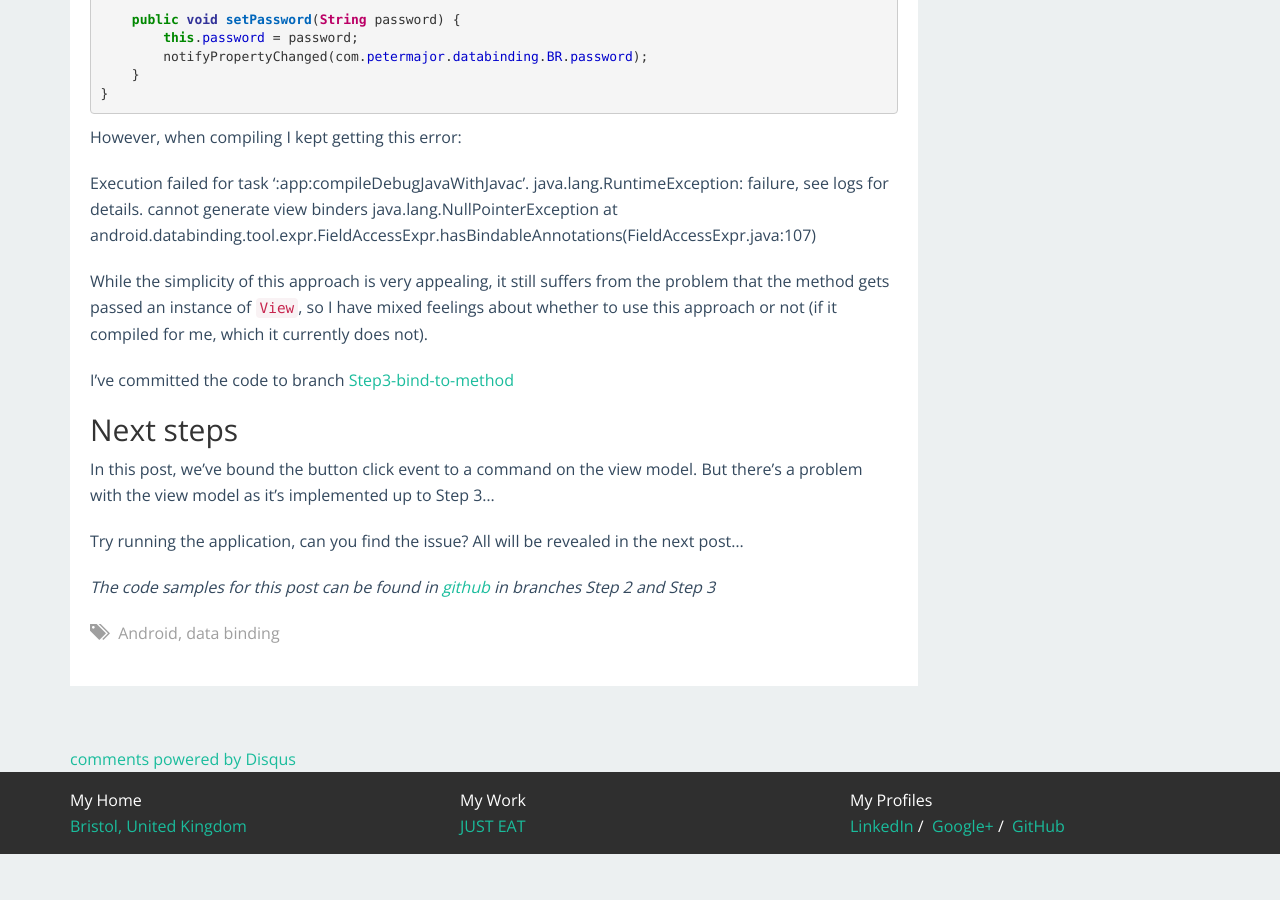
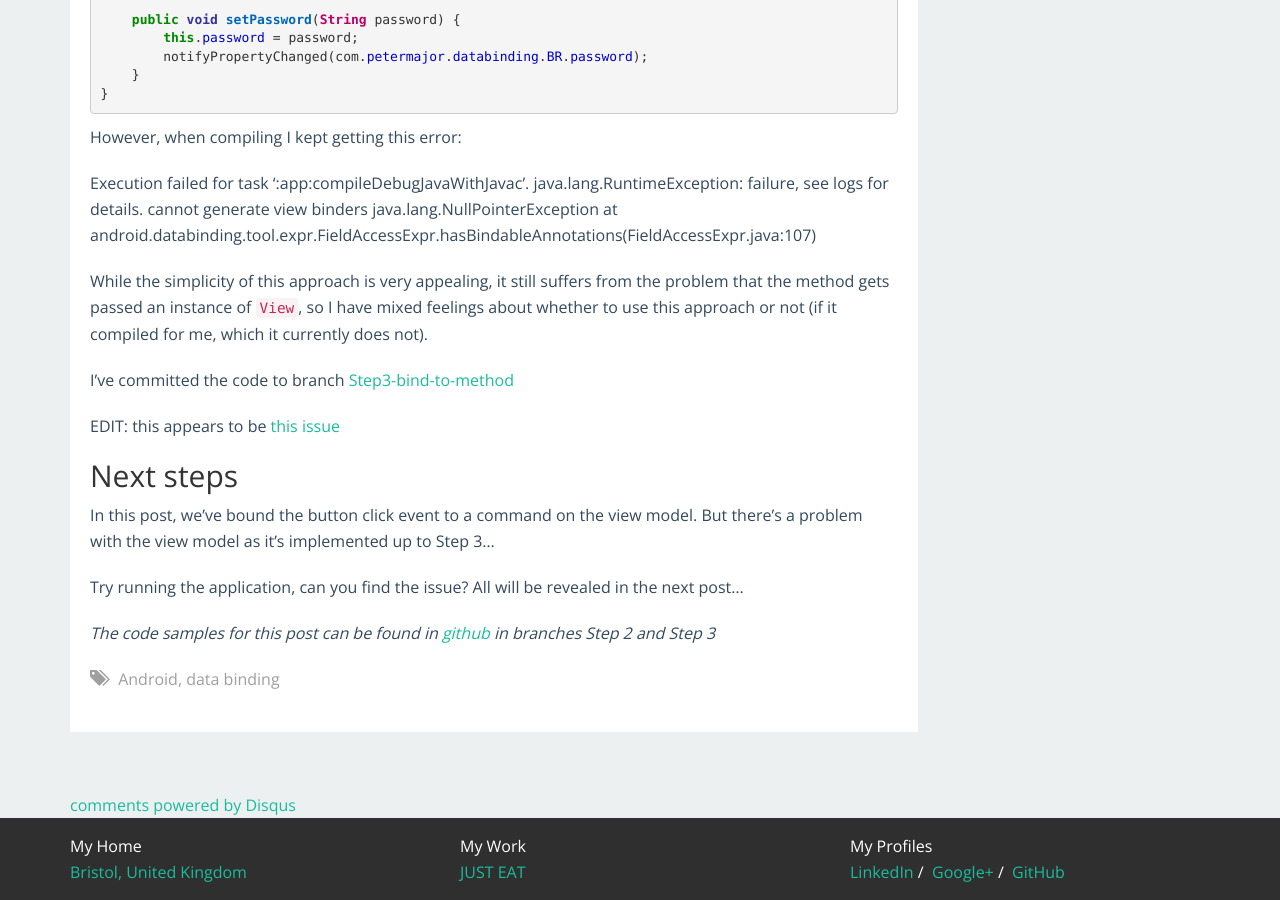
Before and after one commit to petermajor/petermajor.github.io, a Jekyll site: the page built from _posts/2015-07-31-android-data-binding-part-2.md, in a window 1280 px wide and 900 px high, scrolled down 4390 px. Built offline with Jekyll 4.4.1, drawn with Linux system fonts in a browser that asks for light colours; nearby versions of some CDN libraries; comment, search, counter and statistics services are not loaded; before the commit the page ends 5244 px from its top, so only the background shows below that.

Commit message:
Add link to defect

```diff
--- a/_posts/2015-07-31-android-data-binding-part-2.md
+++ b/_posts/2015-07-31-android-data-binding-part-2.md
@@ -254,6 +254,8 @@ While the simplicity of this approach is very appealing, it still suffers from t
 
 I've committed the code to branch [Step3-bind-to-method](https://github.com/petermajor/AndroidDataBinding/tree/Step3-bind-to-method)
 
+EDIT: this appears to be [this issue](https://code.google.com/p/android/issues/detail?id=182228)
+
 ## Next steps
 
 In this post, we've bound the button click event to a command on the view model. But there's a problem with the view model as it's implemented up to Step 3...
```
